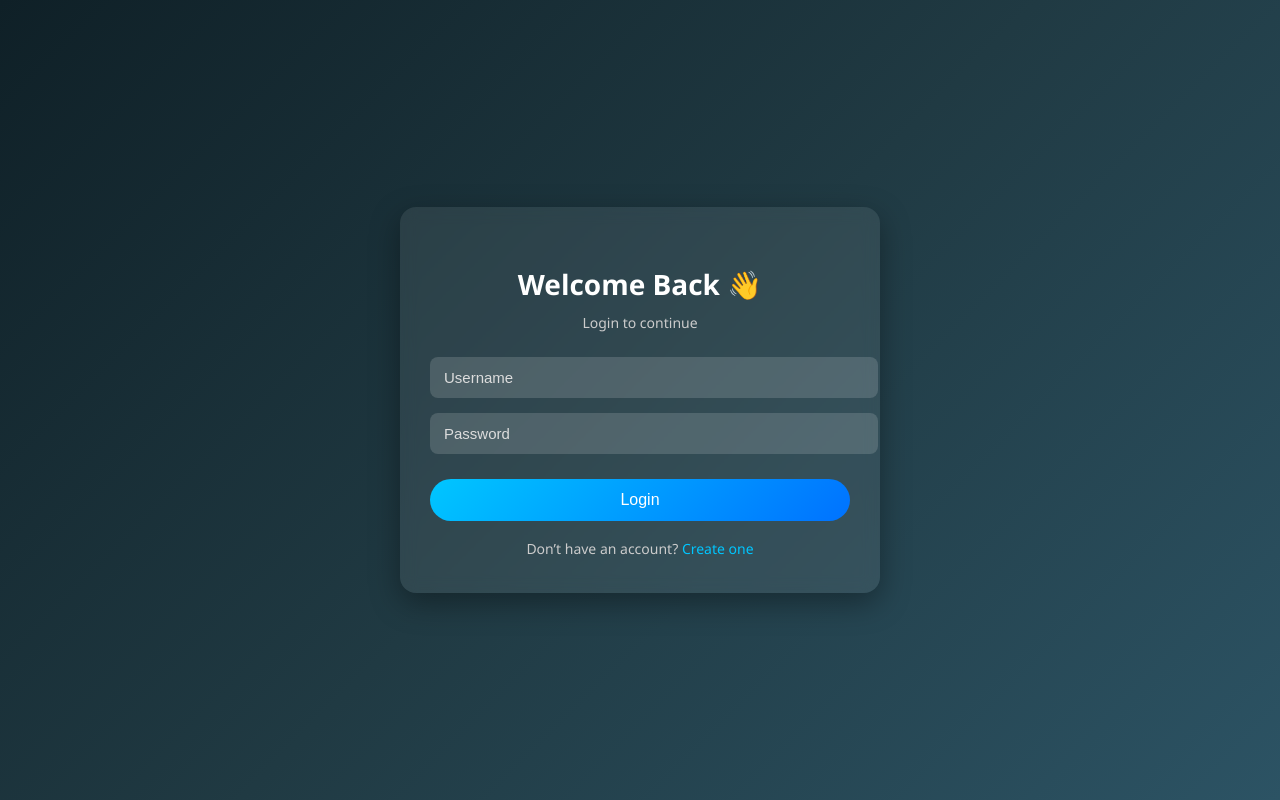
After one commit to siddhantg07/marine-oil-spill-detection, a Flask app: page /login in a window 1280 px wide. The commit adds this page. Run offline with Flask 3, Linux system fonts and the light colour scheme.

Commit message:
Stable version with login/register and ML pipeline

```diff
--- a/backend/app.py
+++ b/backend/app.py
@@ -1,20 +1,23 @@
-from flask import Flask, render_template, request
+from flask import Flask, render_template, request, redirect, url_for, session, flash
 import tensorflow as tf
 import numpy as np
 import cv2
 import os
+import sqlite3
+from werkzeug.security import generate_password_hash, check_password_hash
 from reportlab.lib.pagesizes import A4
 from reportlab.pdfgen import canvas
 from datetime import datetime
 
 app = Flask(__name__)
+app.secret_key = "change_this_secret_key"
 
 # ===============================
 # PATHS
 # ===============================
 BASE_DIR = os.path.dirname(os.path.abspath(__file__))
 UPLOAD_FOLDER = os.path.join(BASE_DIR, "static", "uploads")
-MODEL_PATH = os.path.join(BASE_DIR, "model", "oilspill_unet.h5")  # 🔴 CHANGE NAME IF NEEDED
+MODEL_PATH = os.path.join(BASE_DIR, "model", "oilspill_unet.h5")
 
 os.makedirs(UPLOAD_FOLDER, exist_ok=True)
 
@@ -56,20 +59,16 @@ def generate_pdf_report(original_img, mask_img, overlay_img, result, confidence)
     c = canvas.Canvas(report_path, pagesize=A4)
     width, height = A4
 
-    # Title
     c.setFont("Helvetica-Bold", 20)
     c.drawCentredString(width / 2, height - 50, "Marine Oil Spill Detection Report")
 
-    # Date
     c.setFont("Helvetica", 12)
     c.drawString(50, height - 90, "Date & Time: " + datetime.now().strftime("%Y-%m-%d %H:%M:%S"))
 
-    # Result
     c.setFont("Helvetica-Bold", 14)
     c.drawString(50, height - 130, f"Result: {result}")
     c.drawString(50, height - 160, f"Affected Area: {confidence} %")
 
-    # Images page 1
     c.drawString(50, height - 200, "Original Image:")
     c.drawImage(original_img, 50, height - 450, width=200, height=200)
 
@@ -78,21 +77,73 @@ def generate_pdf_report(original_img, mask_img, overlay_img, result, confidence)
 
     c.showPage()
 
-    # Page 2
     c.setFont("Helvetica-Bold", 16)
     c.drawString(50, height - 50, "Overlay Result:")
-
     c.drawImage(overlay_img, 100, height - 500, width=400, height=400)
 
     c.save()
-
     return report_path
 
 # ===============================
-# ROUTE
+# AUTH ROUTES
+# ===============================
+@app.route("/register", methods=["GET", "POST"])
+def register():
+    if request.method == "POST":
+        username = request.form["username"]
+        password = request.form["password"]
+
+        hashed = generate_password_hash(password)
+
+        try:
+            conn = sqlite3.connect("users.db")
+            c = conn.cursor()
+            c.execute("INSERT INTO users (username, password) VALUES (?, ?)", (username, hashed))
+            conn.commit()
+            conn.close()
+            flash("Registration successful! Please login.")
+            return redirect(url_for("login"))
+        except:
+            flash("Username already exists!")
+            return redirect(url_for("register"))
+
+    return render_template("register.html")
+
+
+@app.route("/login", methods=["GET", "POST"])
+def login():
+    if request.method == "POST":
+        username = request.form["username"]
+        password = request.form["password"]
+
+        conn = sqlite3.connect("users.db")
+        c = conn.cursor()
+        c.execute("SELECT password FROM users WHERE username = ?", (username,))
+        user = c.fetchone()
+        conn.close()
+
+        if user and check_password_hash(user[0], password):
+            session["user"] = username
+            return redirect(url_for("index"))
+        else:
+            flash("Invalid username or password!")
+
+    return render_template("login.html")
+
+
+@app.route("/logout")
+def logout():
+    session.pop("user", None)
+    return redirect(url_for("login"))
+
+# ===============================
+# MAIN ROUTE (PROTECTED)
 # ===============================
 @app.route("/", methods=["GET", "POST"])
 def index():
+    if "user" not in session:
+        return redirect(url_for("login"))
+
     result = None
     confidence = None
     image_path = None
@@ -108,15 +159,9 @@ def index():
         if file.filename == "":
             return render_template("index.html")
 
-        # ===============================
-        # SAVE IMAGE
-        # ===============================
         save_path = os.path.join(UPLOAD_FOLDER, file.filename)
         file.save(save_path)
 
-        # ===============================
-        # PREDICT
-        # ===============================
         img = preprocess_image(save_path)
         pred = model.predict(img)[0]
 
@@ -125,24 +170,15 @@ def index():
             mask = mask[:, :, 0]
         mask = mask.astype(np.uint8)
 
-        # ===============================
-        # SAVE MASK
-        # ===============================
         mask_file = "mask_" + file.filename
         mask_save_path = os.path.join(UPLOAD_FOLDER, mask_file)
         cv2.imwrite(mask_save_path, mask)
 
-        # ===============================
-        # SAVE OVERLAY
-        # ===============================
         overlay_img = create_overlay(save_path, mask)
         overlay_file = "overlay_" + file.filename
         overlay_save_path = os.path.join(UPLOAD_FOLDER, overlay_file)
         cv2.imwrite(overlay_save_path, overlay_img)
 
-        # ===============================
-        # CALCULATE AREA
-        # ===============================
         oil_pixels = np.sum(mask > 0)
         total_pixels = mask.size
         ratio = oil_pixels / total_pixels
@@ -153,20 +189,8 @@ def index():
         else:
             result = "No Oil Spill Detected"
 
-        # ===============================
-        # GENERATE PDF
-        # ===============================
-        generate_pdf_report(
-            save_path,
-            mask_save_path,
-            overlay_save_path,
-            result,
-            confidence
-        )
+        generate_pdf_report(save_path, mask_save_path, overlay_save_path, result, confidence)
 
-        # ===============================
-        # PATHS FOR HTML
-        # ===============================
         image_path = "uploads/" + file.filename
         mask_path = "uploads/" + mask_file
         overlay_path = "uploads/" + overlay_file
--- a/backend/static/style.css
+++ b/backend/static/style.css
@@ -113,3 +113,82 @@ footer {
 .report-btn:hover {
     background: #0b5ed7;
 }
+
+/* ===============================
+   AUTH PAGES (LOGIN / REGISTER)
+=============================== */
+
+.auth-wrapper {
+    min-height: 100vh;
+    display: flex;
+    align-items: center;
+    justify-content: center;
+}
+
+.auth-card {
+    width: 100%;
+    max-width: 420px;
+    background: rgba(255,255,255,0.08);
+    border-radius: 16px;
+    padding: 35px 30px;
+    box-shadow: 0 10px 30px rgba(0,0,0,0.35);
+    text-align: center;
+    backdrop-filter: blur(8px);
+}
+
+.auth-card h2 {
+    margin-bottom: 10px;
+    font-size: 28px;
+}
+
+.auth-subtitle {
+    color: #ccc;
+    margin-bottom: 25px;
+    font-size: 14px;
+}
+
+.auth-card input {
+    width: 100%;
+    padding: 12px 14px;
+    margin-bottom: 15px;
+    border-radius: 8px;
+    border: none;
+    outline: none;
+    font-size: 15px;
+    background: rgba(255,255,255,0.15);
+    color: white;
+}
+
+.auth-card input::placeholder {
+    color: #ddd;
+}
+
+.auth-card button {
+    width: 100%;
+    margin-top: 10px;
+}
+
+.auth-link {
+    margin-top: 18px;
+    font-size: 14px;
+    color: #ccc;
+}
+
+.auth-link a {
+    color: #00c6ff;
+    text-decoration: none;
+}
+
+.auth-link a:hover {
+    text-decoration: underline;
+}
+
+.flash-msg {
+    background: rgba(255, 80, 80, 0.15);
+    border: 1px solid rgba(255, 80, 80, 0.4);
+    color: #ffb3b3;
+    padding: 10px;
+    border-radius: 8px;
+    margin-bottom: 15px;
+    font-size: 14px;
+}
--- a/backend/templates/index.html
+++ b/backend/templates/index.html
@@ -5,6 +5,7 @@
     <link rel="stylesheet" href="{{ url_for('static', filename='style.css') }}">
 </head>
 <body>
+<a href="/logout">Logout</a>
 
 <div class="container">
 
--- /dev/null
+++ b/backend/templates/login.html
@@ -0,0 +1,31 @@
+<!DOCTYPE html>
+<html>
+<head>
+    <title>Login</title>
+ <link rel="stylesheet" href="{{ url_for('static', filename='style.css') }}">
+</head>
+</head>
+<body>
+<div class="auth-wrapper">
+    <div class="auth-card">
+        <h2>Welcome Back 👋</h2>
+        <div class="auth-subtitle">Login to continue</div>
+
+        {% for msg in get_flashed_messages() %}
+            <div class="flash-msg">{{ msg }}</div>
+        {% endfor %}
+
+        <form method="POST">
+            <input type="text" name="username" placeholder="Username" required>
+            <input type="password" name="password" placeholder="Password" required>
+            <button type="submit">Login</button>
+        </form>
+
+        <div class="auth-link">
+            Don’t have an account? <a href="/register">Create one</a>
+        </div>
+    </div>
+</div>
+</body>
+
+</html>
```
Also changed, not shown: backend/init_db.py (added, +17 -0 lines), backend/templates/register.html (added, +31 -0 lines), backend/static/script.js (added), 2 other files.
